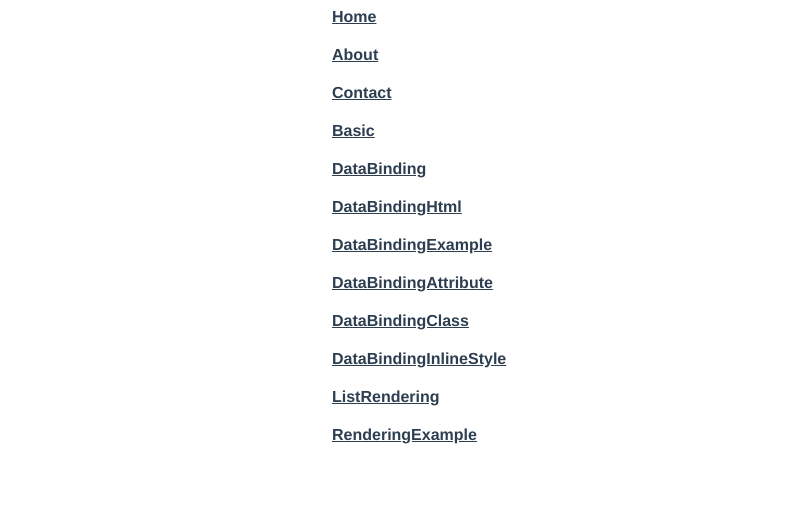
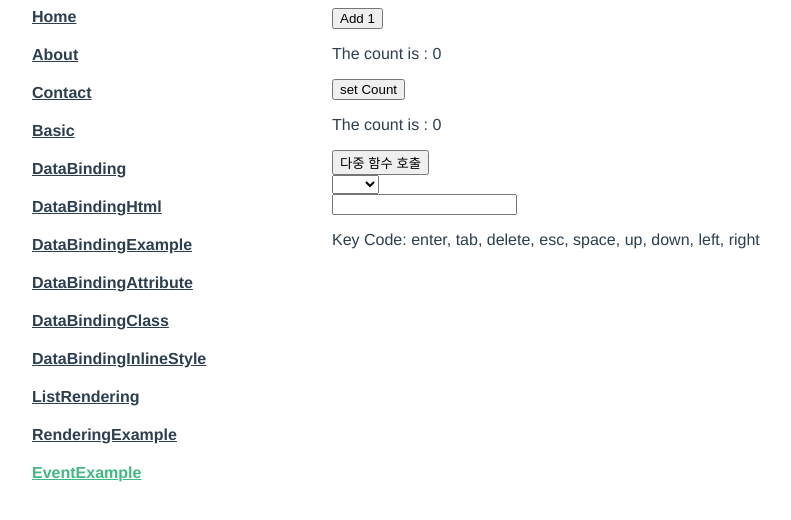
Before and after one commit to boxkwon/portfolio, a Vue app: page /Eventexample in a window 1280 px wide. Shown: the top 520 px of the page, without its empty margins (158-949 px from the left). Built offline with nearby package versions, Linux system fonts and the light colour scheme.

Commit message:
이벤트 처리(v-on)
Signed-off-by: boxkwon <boxkwon@gmail.com>

```diff
--- a/src/App.vue
+++ b/src/App.vue
@@ -12,6 +12,7 @@
     <router-link to="/DataBindingInlineStyle">DataBindingInlineStyle</router-link>
     <router-link to="/Listrendering">ListRendering</router-link>
     <router-link to="/Renderingexample">RenderingExample</router-link>
+    <router-link to="/Eventexample">EventExample</router-link>
   </div>
   <router-view/>
 </template>
--- a/src/router/index.js
+++ b/src/router/index.js
@@ -72,6 +72,12 @@ const routes = [
     name: 'RenderingExample',
     component: () => import(/* webpackChunkName: "Renderingexample" */ '../views/RenderingExample.vue')
   },
+  {
+    path: '/Eventexample',
+    name: 'EventExample',
+    component: () => import(/* webpackChunkName: "Eventexample" */ '../views/EventExample.vue')
+  },
+
 ]
 
 const router = createRouter({
--- /dev/null
+++ b/src/views/EventExample.vue
@@ -0,0 +1,66 @@
+<template>
+    <div class="view">
+        <div>
+            <button type="button" @click="increaseCounter()">Add 1</button>
+            <p>The count is : {{ counter }}</p>
+        </div>
+        <div>
+            <button type="button" @click="setCount(7)">set Count</button>
+            <p>The count is : {{ count }}</p>
+        </div>
+        <div>
+            <button type="button" @click="one(), two()">다중 함수 호출</button>
+        </div>
+        <div>
+            <select v-model="city" @change="changeSelect">
+                <option value="서울">서울</option>
+                <option value="부산">부산</option>
+                <option value="제주">제주</option>
+            </select>
+        </div>
+        <div>
+            <input type="text" v-model="textValue" @keyup.enter="showValue" />
+            <p>Key Code: enter, tab, delete, esc, space, up, down, left, right</p>
+        </div>
+    </div>
+</template>
+<script>
+export default {
+    name: '',
+    components: {},
+    data() {
+        return {
+            counter: 0,
+            count: 0,
+            city: '',
+            textValue: ''
+        };
+    },
+    setup() {},
+    created() {},
+    mounted() {},
+    unmounted() {},
+    methods: {
+        increaseCounter() {
+            this.counter = this.counter + 1;
+        },
+        setCount(count) {
+            this.count = count;
+        },
+        one() {
+            alert('One');
+        },
+        two() {
+            alert('Two');
+        },
+        changeSelect() {
+            alert(this.city);
+        },
+        showValue() {
+            alert(this.textValue);
+        }
+    },
+}
+</script>
+<style scoped>
+</style>
```
Also changed, not shown: 53 other files (tests, documents, lock files or other folders).
